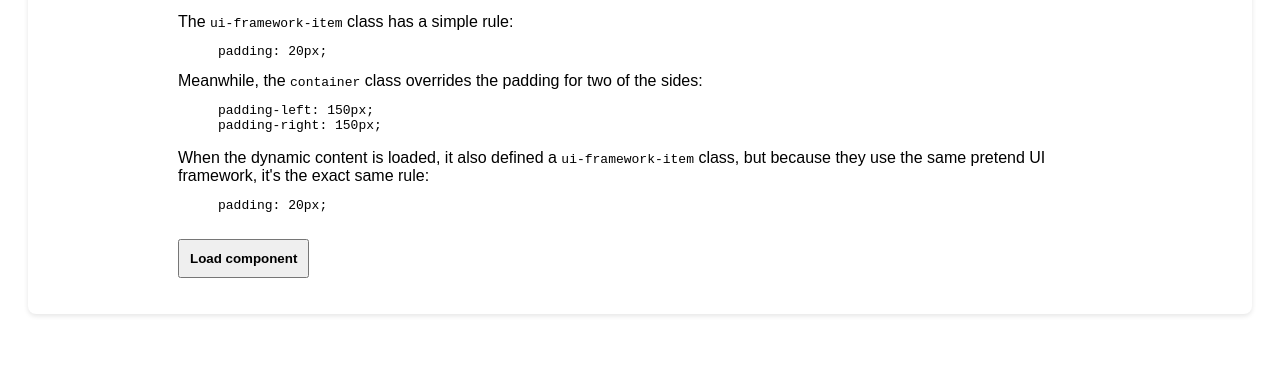
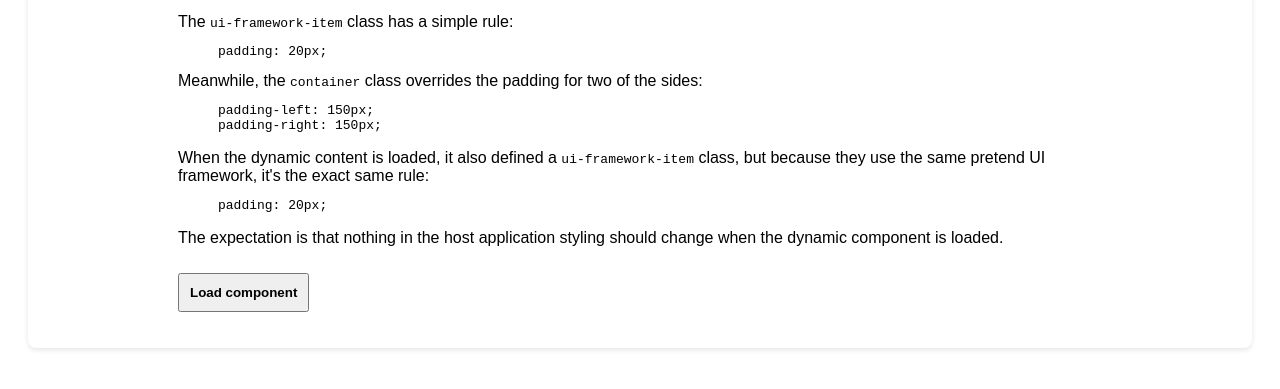
Before and after one commit to Zlatkovsky/css-puzzle, a plain HTML site: page index.html in a window 1280 px wide. Shown: the part 169-558 px from the top of the page. Drawn offline with Linux system fonts and the light colour scheme.

Commit message:
Update index.html

```diff
--- a/index.html
+++ b/index.html
@@ -34,6 +34,9 @@
           padding: 20px;
         </pre>
       </div>
+      <div>
+        The expectation is that nothing in the host application styling should change when the dynamic component is loaded.
+      </div>
       <button id="load">Load component</button>
 
       <div id="dynamic-content"></div>
```
